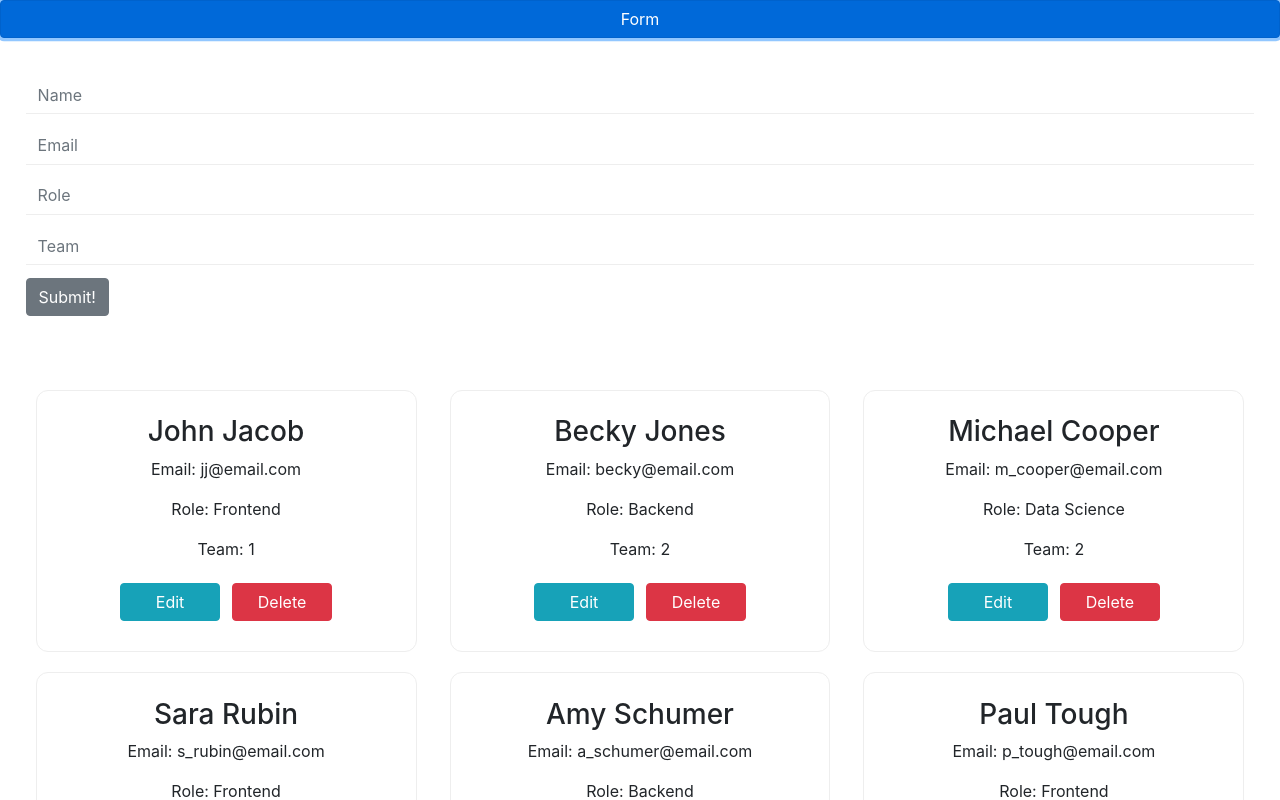
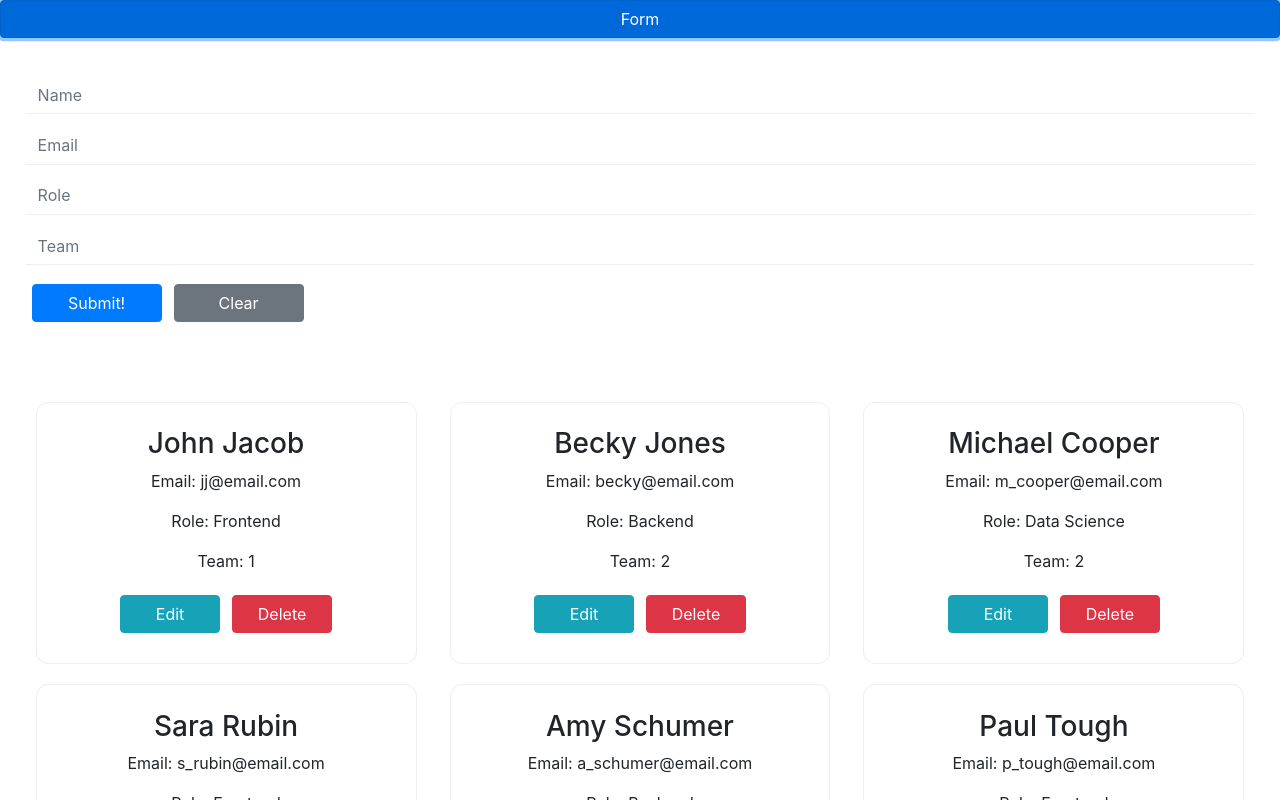
Before and after one commit to bloominstituteoftechnology/team-builder, a React (Create React App) app: page / in a window 1280 px wide. Both pictures are taken after a click on the button "Form". Shown: the top 800 px of the page. Built offline with nearby package versions, Linux system fonts and the light colour scheme.

Commit message:
Clear form

```diff
--- a/src/App.js
+++ b/src/App.js
@@ -26,9 +26,14 @@ function App() {
     setUser({ ...user, [event.target.name]: event.target.value });
   };
 
+  const handleClear = () => {
+    setUser({ name: '', email: '', role: '', teamNumber: '', id: '' });
+    setActive(false)
+  }
+
   const memberToEdit = (e) => {
     data.filter(toEdit => {
-      return Number(toEdit.id) === Number(e.target.id) ? setUser({ name: toEdit.name, email: toEdit.email, role: toEdit.role, id: toEdit.id }) : null;
+      return Number(toEdit.id) === Number(e.target.id) ? setUser({ name: toEdit.name, email: toEdit.email, role: toEdit.role, id: toEdit.id, teamNumber: toEdit.teamNumber }) : null;
     })
     setActive(true);
     setCollapse(true)
@@ -60,8 +65,9 @@ function App() {
         <Button onClick={() => handleCollapse()} color="primary">Form</Button>
         <Collapse isOpen={collapse}>
           <Form user={user}
-            handleSubmit={event => handleSubmit(event)}
-            handleChange={event => handleChange(event)}
+            handleSubmit={handleSubmit}
+            handleChange={handleChange}
+            handleClear={handleClear}
             memberToEdit={memberToEdit}
           />
         </Collapse>
--- a/src/Components/Form/Form.js
+++ b/src/Components/Form/Form.js
@@ -12,6 +12,11 @@ const styleInputs = {
   borderBottom: '1px solid #eee',
 }
 
+const styleButton = {
+  margin: '6px',
+  width: '130px'
+}
+
 // pattern = '^[A-Za-z]+$'
 
 const Form = (props) => {
@@ -22,7 +27,8 @@ const Form = (props) => {
         <Input style={styleInputs} type="email" name="email" value={props.user.email} onChange={props.handleChange} required placeholder="Email" />
         <Input style={styleInputs} type="text" name="role" value={props.user.role} onChange={props.handleChange} required placeholder="Role" />
         <Input style={styleInputs} type="text" name="teamNumber" value={props.user.teamNumber} onChange={props.handleChange} required placeholder="Team" />
-        <Button>Submit!</Button>
+        <Button style={styleButton} color="primary">Submit!</Button>
+        <Button style={styleButton} color="secondary" type="button" onClick={() => props.handleClear()}>Clear</Button>
       </ReactForm>
     </StyledForm>
   );
```
